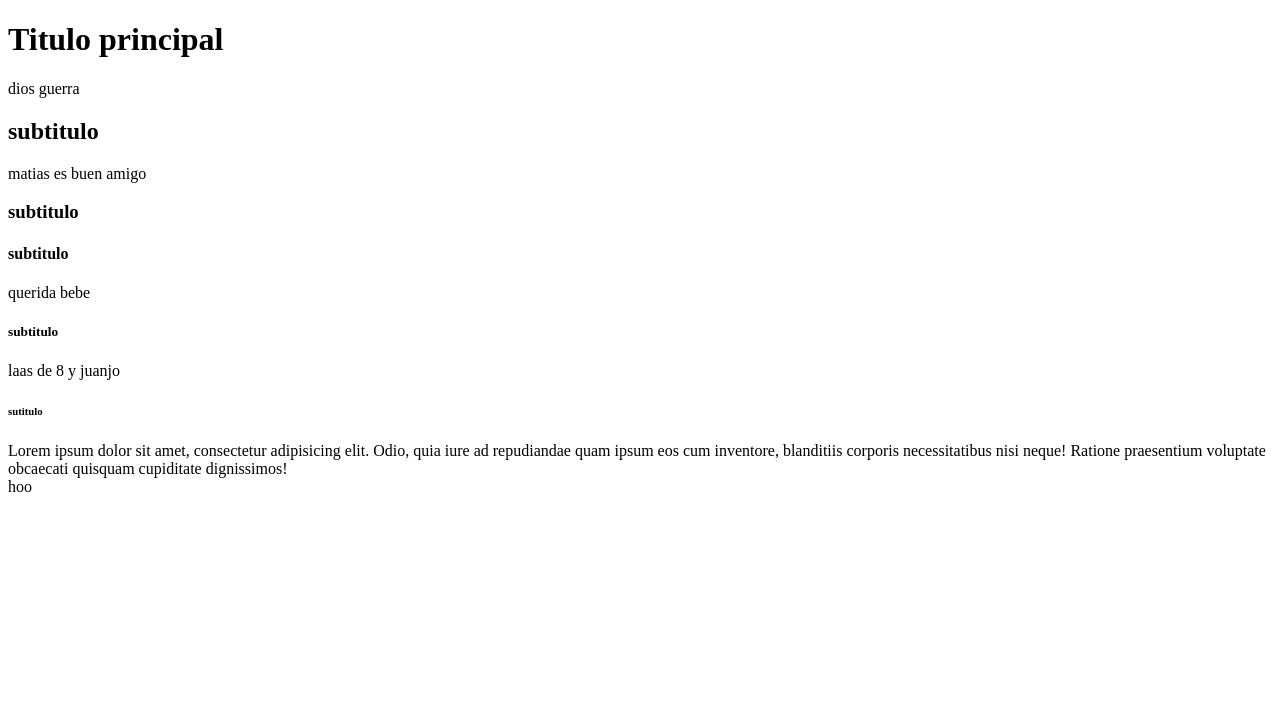
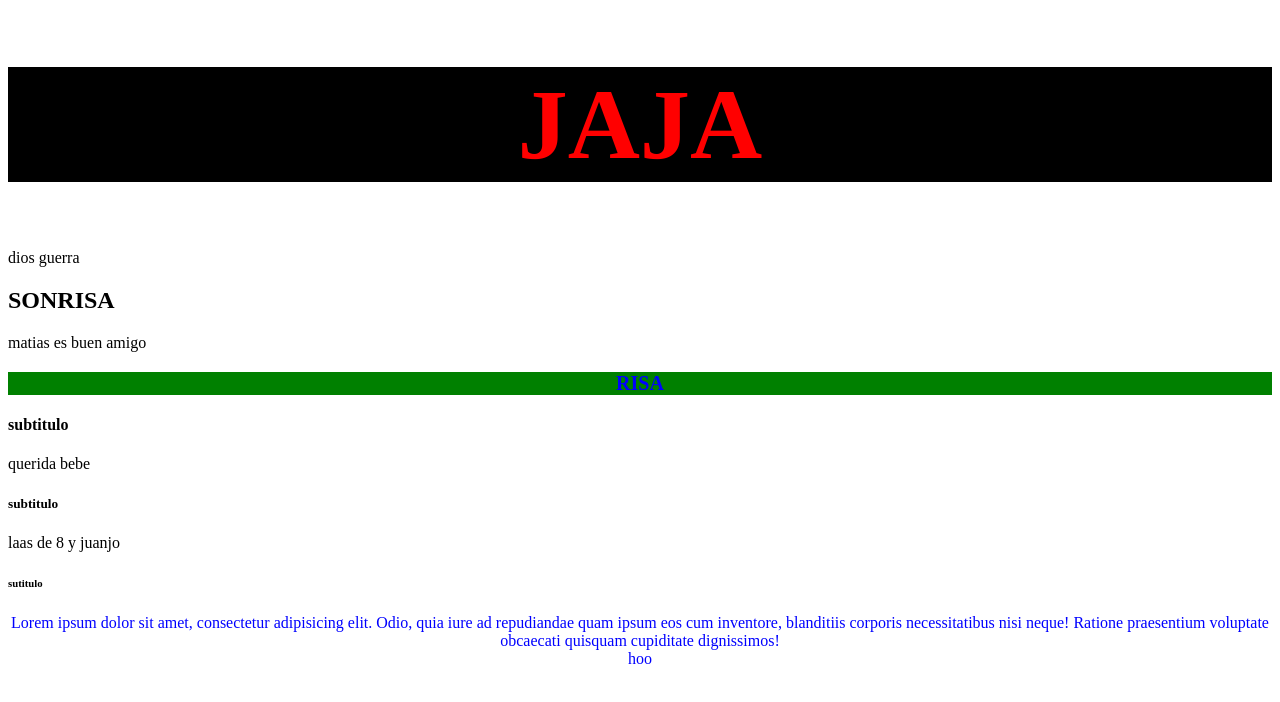
Before and after one commit to Brahian-MontoyaA/html-brahian-montoya, a website: page index.html in a window 1280 px wide. Drawn offline with Linux system fonts and the light colour scheme.

Commit message:
17 d febrero

```diff
--- a/index.html
+++ b/index.html
@@ -1,14 +1,20 @@
 <!DOCTYPE html>
 <html lan=en">
+</head>
+<link rel="stylesheet" href="style.css"
+<meta charset="UTF-8" />
+
+<title>
+  velen
 </title>
 </head>
 
   <body>
-    <h1>Titulo principal</h1>
+    <h1>JAJA</h1>
   dios guerra
-  <h2>subtitulo</h2>
+  <h2>SONRISA</h2>
   matias es buen amigo
-  <h3>subtitulo</h3>
+  <h3>RISA</h3>
 <h4>subtitulo</h4>
 querida bebe
 <h5>subtitulo</h5>
--- a/style.css
+++ b/style.css
@@ -0,0 +1,18 @@
+h1 {
+  color: red;
+  font-size: 100px;
+  text-align: center;
+  background-color: black;
+}
+
+h3 {
+  color: blue;
+  font-size: 20px;
+  text-align: center;
+  background-color: green;
+}
+
+p {
+  color: blue;
+  text-align: center;
+}
```
